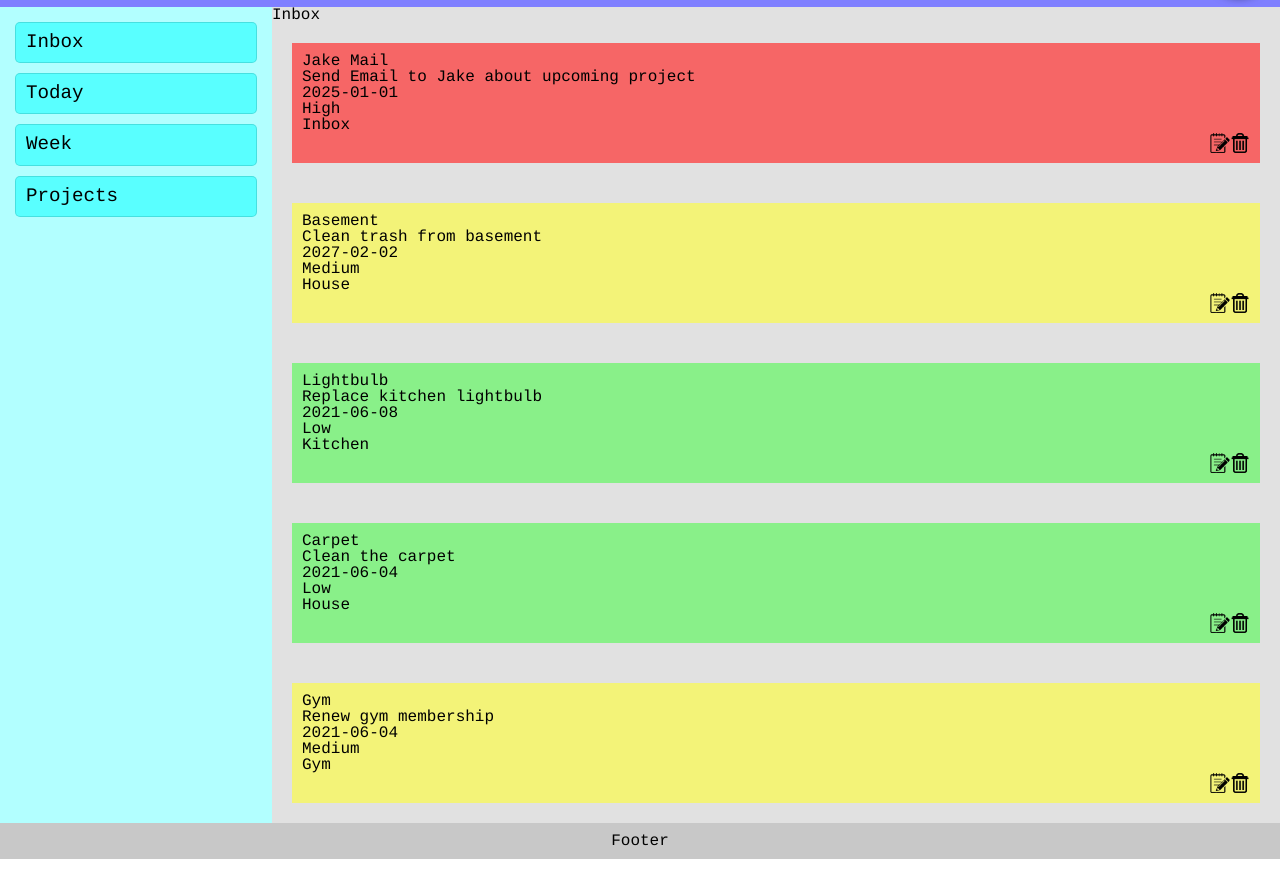
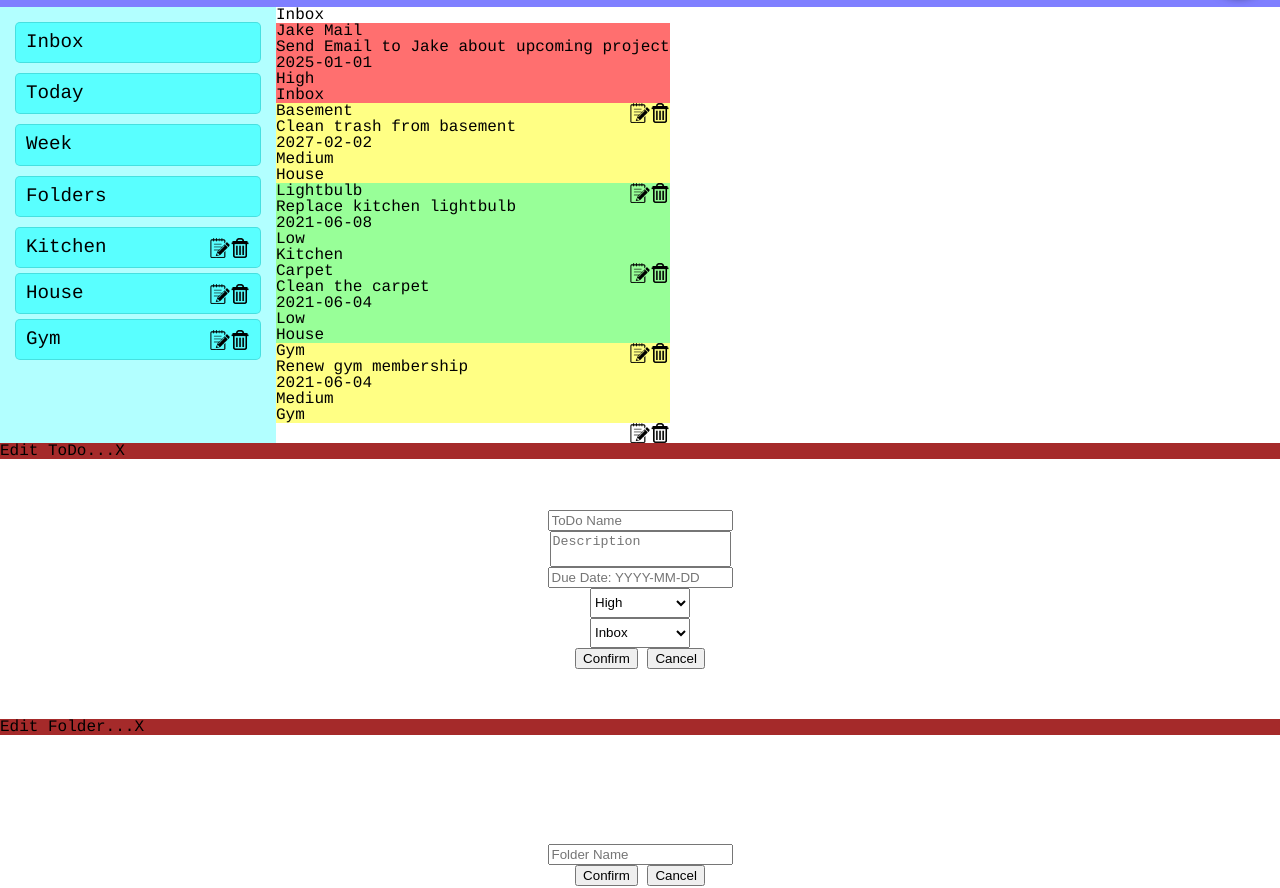
Before and after one commit to gizinski-jacek/ToDo-List-project, a plain HTML site: page index.html in a window 1280 px wide. Shown: the part 72-960 px from the top of the page. Before the commit the page ends 931 px from the top, so only its background shows below. Drawn offline with Linux system fonts and the light colour scheme.

Commit message:
Just a lot of renaming.

```diff
--- a/index.html
+++ b/index.html
@@ -17,12 +17,12 @@
                 <div id="Inbox">Inbox</div>
                 <div id="Today">Today</div>
                 <div id="Week">Week</div>
-                <div id="projectsDropdown" type="button">Projects</div>
-                <span id="projectsContainer">
+                <div id="dropdownFolders" type="button">Folders</div>
+                <span id="containerFolders">
 
                 </span>
             </div>
-            <div id="tasksContainer" class='Inbox'>
+            <div id="containerToDos" class='Inbox'>
 
             </div>
         </div>
@@ -34,11 +34,11 @@
                 </div>
                 <div class="modalBody">
                     <div id="modalNewMenu">
-                        <span id='newTaskBtn'>Task</span>
-                        <span id='newProjectBtn'>Project</span>
+                        <span id='newToDoBtn'>ToDo</span>
+                        <span id='newFolderBtn'>Folder</span>
                     </div>
-                    <form id='modalNewTask'>
-                        <input type='text' placeholder='Task Name'>
+                    <form id='modalNewToDo'>
+                        <input type='text' placeholder='ToDo Name'>
                         <textarea placeholder='Description'></textarea>
                         <input type='text' placeholder='Due Date: YYYY-MM-DD'>
                         <select>
@@ -49,41 +49,41 @@
                         <select class='selectList'>
 
                         </select>
-                        <div>
-                            <button class="confirm" type='button'>Confirm</button>
+                        <div class='controls'>
+                            <button class="confirm" type='button'>Create ToDo</button>
                             <button class="cancel" type='button'>Cancel</button>
                         </div>
                     </form>
-                    <form id='modalNewProject'>
-                        <input type='text' placeholder='Project Name'>
-                        <div>
-                            <button class="confirm" type='button'>Confirm</button>
+                    <form id='modalNewFolder'>
+                        <input type='text' placeholder='Folder Name'>
+                        <div class='controls'>
+                            <button class="confirm" type='button'>Create Folder</button>
                             <button class="cancel" type='button'>Cancel</button>
                         </div>
                     </form>
                 </div>
             </div>
         </div>
-        <div id='modalEditTask'>
+        <div id='modalEditToDo'>
             <div class='modalContainer'>
                 <div id='modalHead'>
-                    <h2>Edit Task...</h2>
+                    <h2>Edit ToDo...</h2>
                     <span class='button-X'>X</span>
                 </div>
                 <div class="modalBody">
-                    <form id='editTask'>
-                        <input type='text'>
-                        <textarea></textarea>
+                    <form id='editToDo'>
+                        <input type='text' placeholder='ToDo Name'>
+                        <textarea placeholder='Description'></textarea>
                         <input type='text' placeholder='Due Date: YYYY-MM-DD'>
                         <select>
-                            <option value='high' selected>High</option>
-                            <option value='medium'>Medium</option>
-                            <option value='low'>Low</option>
+                            <option value='High'>High</option>
+                            <option value='Medium'>Medium</option>
+                            <option value='Low'>Low</option>
                         </select>
                         <select class='selectList'>
 
                         </select>
-                        <div>
+                        <div class='controls'>
                             <button class="confirmEdit" type='button'>Confirm</button>
                             <button class="cancel" type='button'>Cancel</button>
                         </div>
@@ -91,16 +91,16 @@
                 </div>
             </div>
         </div>
-        <div id='modalEditProj'>
+        <div id='modalEditFolder'>
             <div class='modalContainer'>
                 <div id='modalHead'>
-                    <h2>Edit Project...</h2>
+                    <h2>Edit Folder...</h2>
                     <span class='button-X'>X</span>
                 </div>
                 <div class="modalBody">
-                    <form id='editProj'>
-                        <input type='text'>
-                        <div>
+                    <form id='editFolder'>
+                        <input type='text' placeholder='Folder Name'>
+                        <div class='controls'>
                             <button class="confirmEdit" type='button'>Confirm</button>
                             <button class="cancel" type='button'>Cancel</button>
                         </div>
```
Also changed, not shown: main.js.
